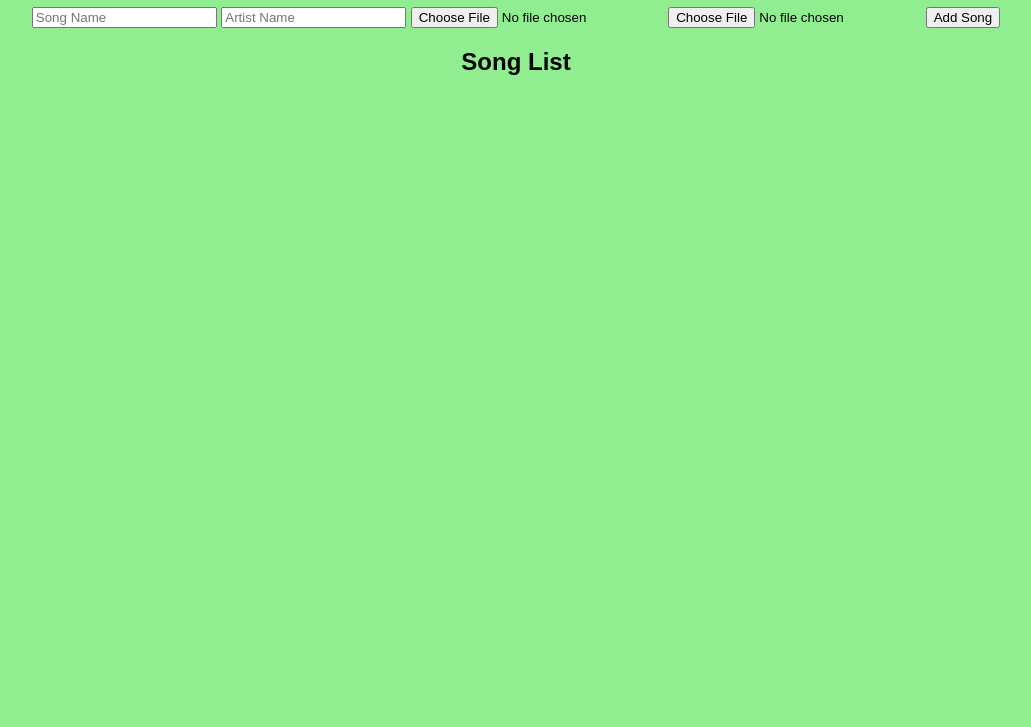
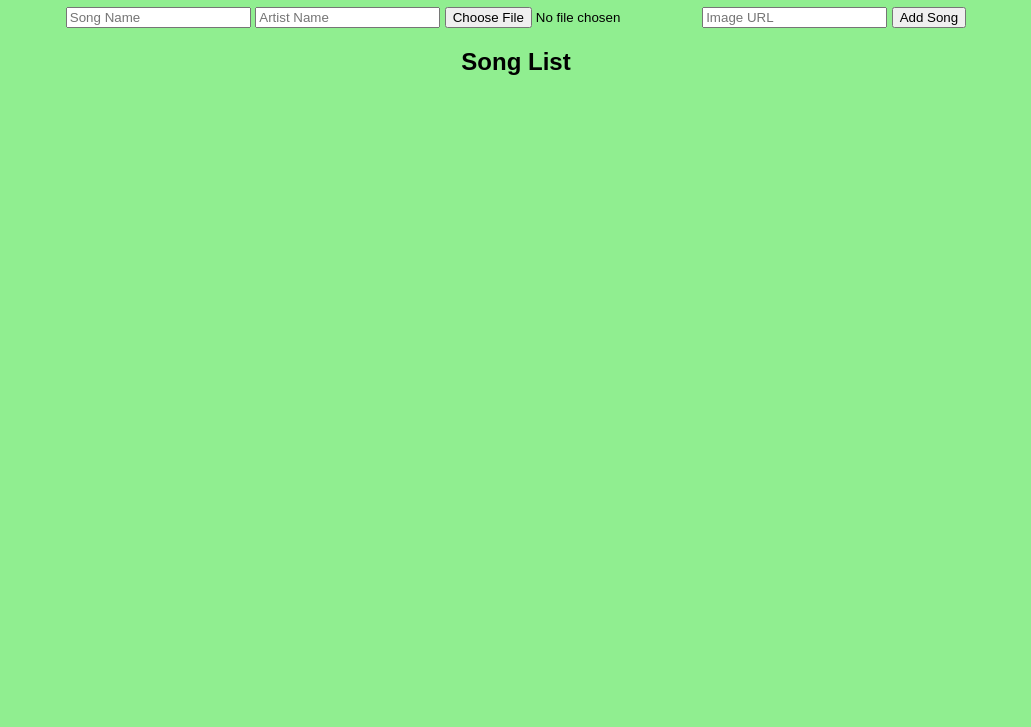
Before and after one commit to nibraspython/helojerry, a plain HTML site: page admin.html in a window 1280 px wide. Shown: the part 73-800 px from the top of the page, without its empty margins (124-1155 px from the left). Drawn offline with Linux system fonts and the light colour scheme.

Commit message:
Update admin.html

```diff
--- a/admin.html
+++ b/admin.html
@@ -12,7 +12,7 @@
     <input type="text" id="song-name" placeholder="Song Name">
     <input type="text" id="artist-name" placeholder="Artist Name">
     <input type="file" id="song-url" placeholder="Song URL">
-    <input type="file" id="image-url" placeholder="Image URL">
+    <input type="url" id="image-url" placeholder="Image URL">
     <button onclick="addSong()">Add Song</button>
 
     <h2>Song List</h2>
```
